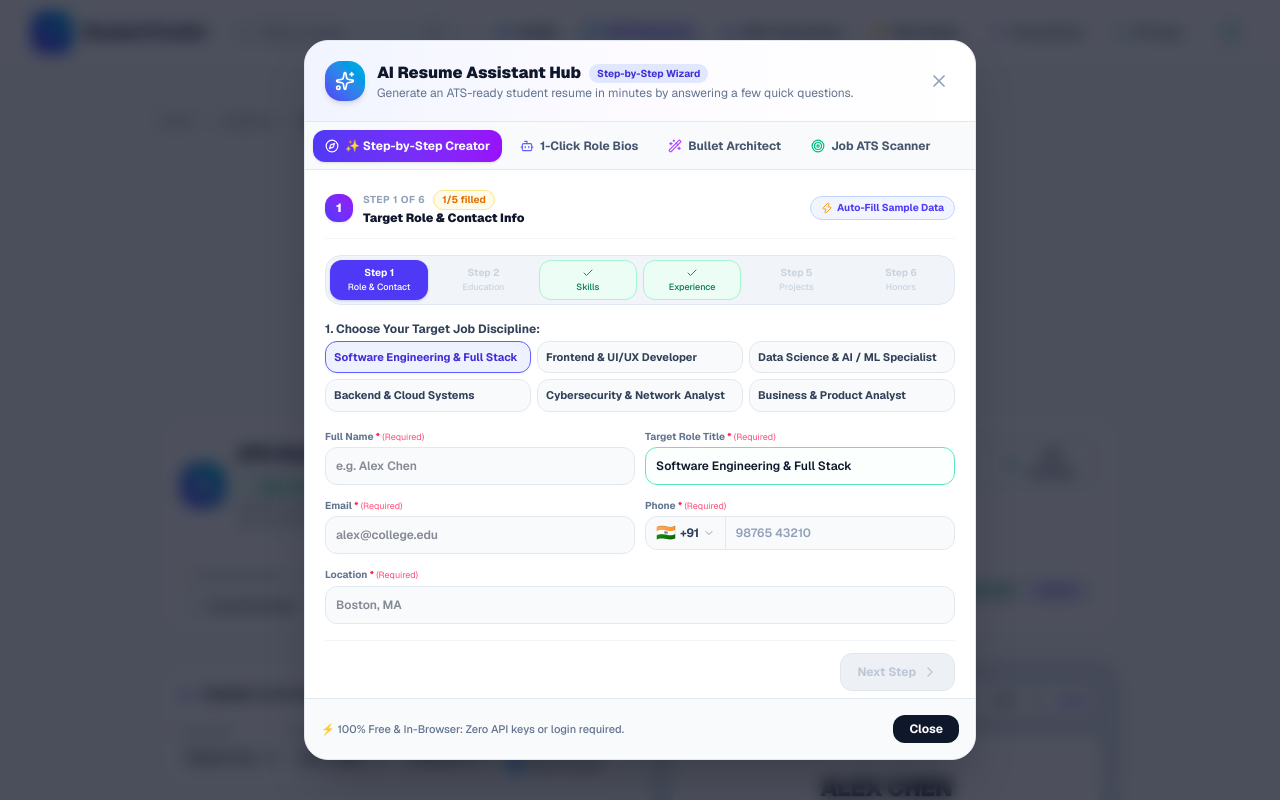
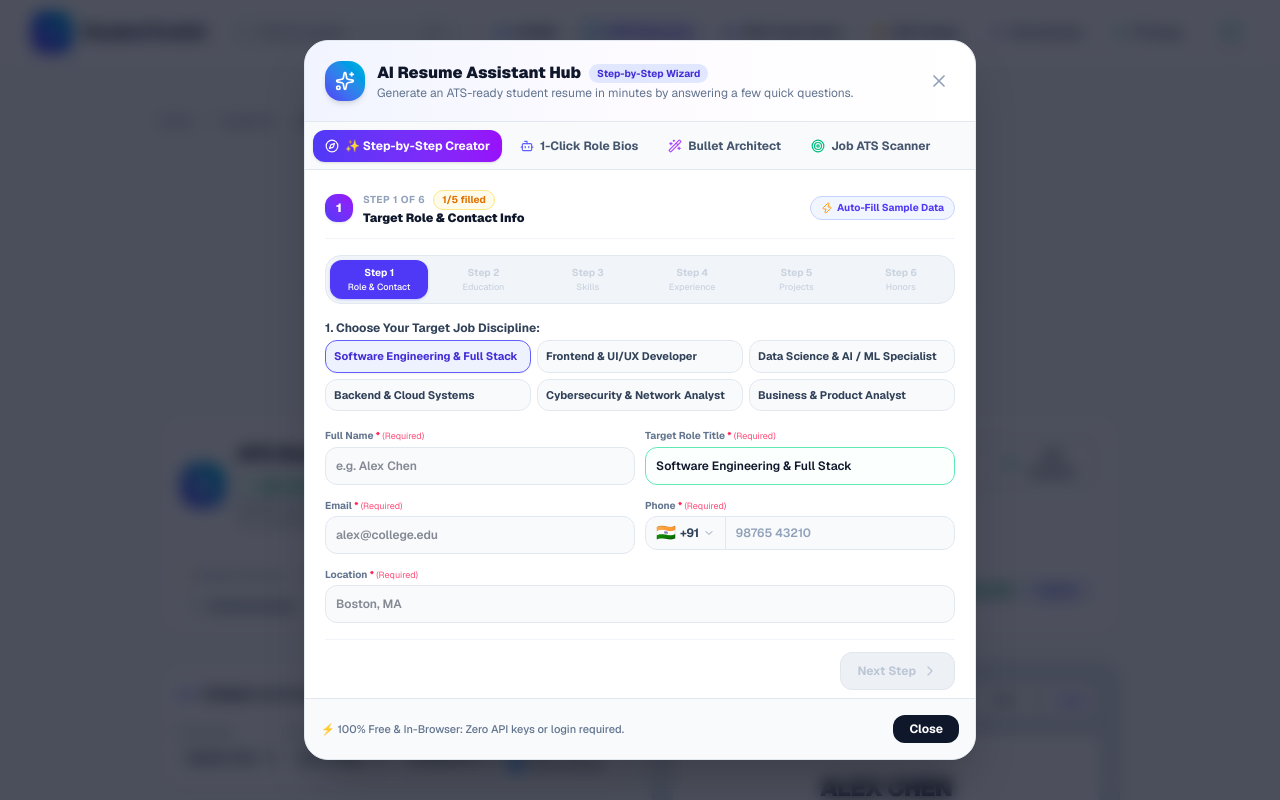
Before and after one commit to darshanrk2006/Student-Utility, a Next.js app: page /resume-builder in a window 1280 px wide. Both pictures are taken after a click on the button "Step-by-Step Wizard". Shown: the top 800 px of the page. Built offline with nearby package versions, Linux system fonts and the light colour scheme.

Commit message:
fix(wizard): fix premature completion checkmarks on step pills and initialize skills empty

```diff
--- a/app/resume-builder/page.tsx
+++ b/app/resume-builder/page.tsx
@@ -492,9 +492,9 @@ export default function ResumeBuilderPage() {
     graduationYear: "",
     gpa: "",
     coursework: "",
-    languages: "TypeScript, JavaScript, Python, C++, Java, SQL",
-    frameworks: "React, Next.js, Node.js, Express, Tailwind CSS",
-    tools: "Git, Docker, AWS, Linux, PostgreSQL, Redis",
+    languages: "",
+    frameworks: "",
+    tools: "",
     hasExperience: false,
     company: "",
     experienceRole: "",
@@ -3514,7 +3514,7 @@ export default function ResumeBuilderPage() {
                       { num: 6, label: "Honors", valid: isStep6Valid },
                     ].map((s) => {
                       const isCurrent = wizardStep === s.num;
-                      const isCompleted = s.valid;
+                      const isCompleted = s.num < wizardStep && s.valid;
                       const canJump = s.num <= wizardStep;
 
                       return (
@@ -3539,7 +3539,7 @@ export default function ResumeBuilderPage() {
                           }`}
                         >
                           <span className="text-[10px] flex items-center gap-1 font-bold">
-                            {isCompleted && !isCurrent ? (
+                            {isCompleted ? (
                               <Check className="w-3 h-3 text-emerald-600 dark:text-emerald-400" />
                             ) : (
                               `Step ${s.num}`
```
